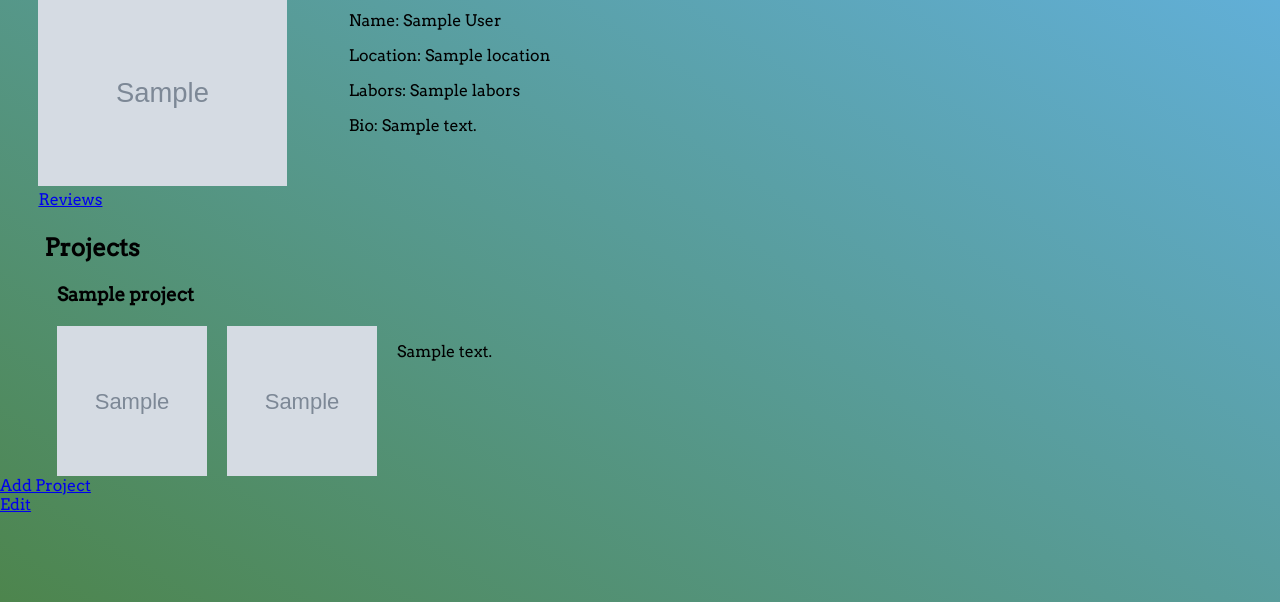
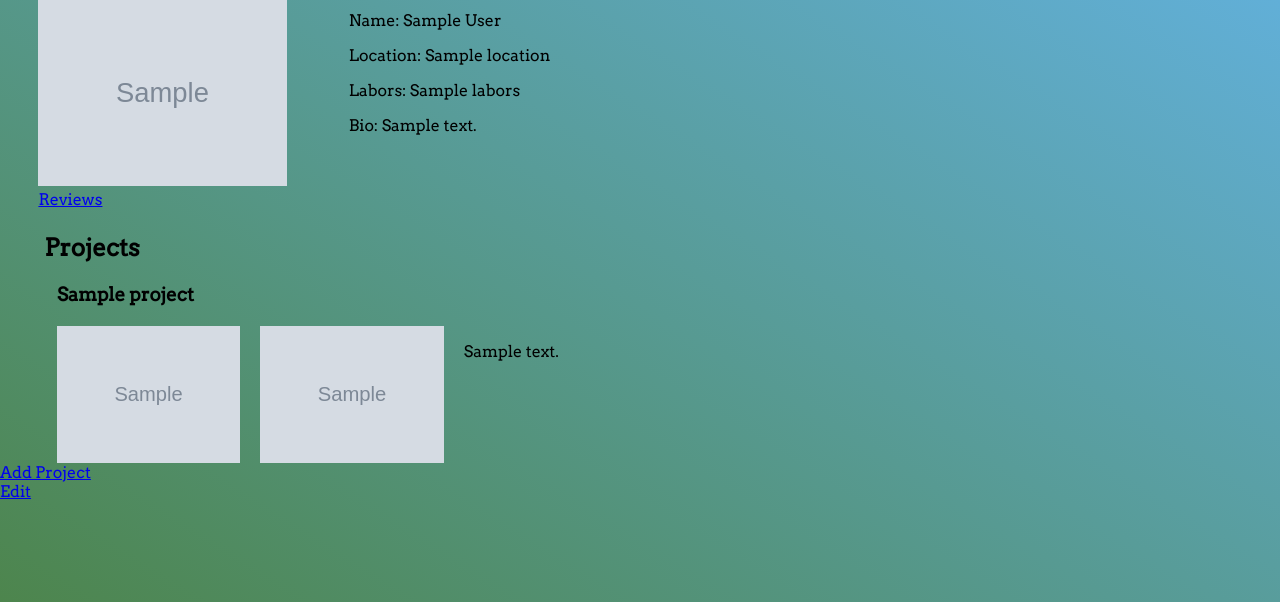
Before and after one commit to FS-CSCI150-F21/FS-CSCI150-F21-Team4, a Flask app: page /profile/ in a window 1280 px wide. Shown: the part 198-800 px from the top of the page. Run offline with Flask 2, Linux system fonts and the light colour scheme; the visitor is signed in with stand-in values (Sample User, id 1); grey boxes marked "Sample" are stand-in pictures; a database or web service that is not in the repository returns one stand-in record (values such as "Sample title").

Commit message:
changed scaling on project photo

```diff
--- a/static/CSS/profile.css
+++ b/static/CSS/profile.css
@@ -24,8 +24,8 @@
 
 }
 .projectPhoto{
-    height: 150px;
-    width:150px;
+    width:15%;
+
 }
 .projectContainer{
     margin-left:1%;
```
